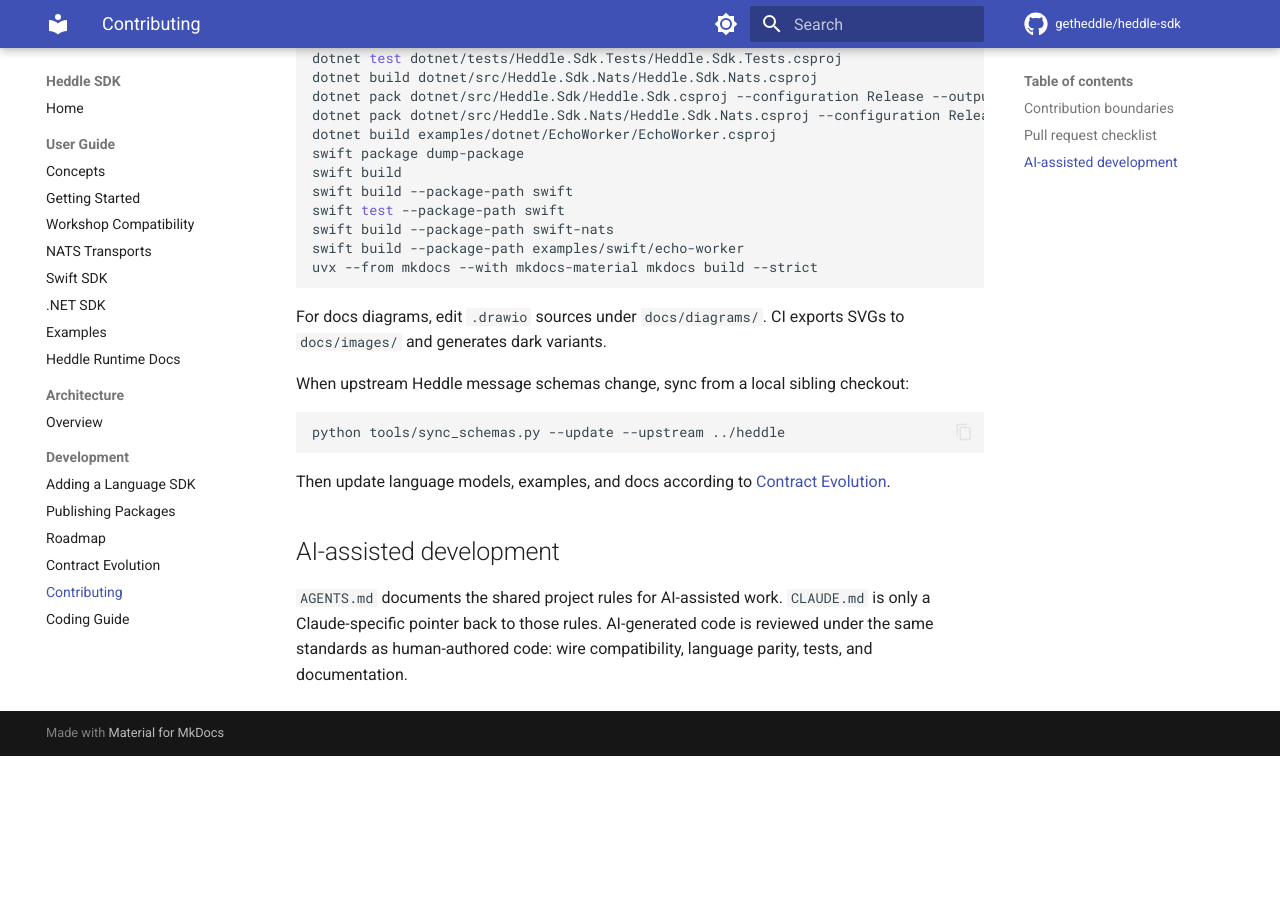
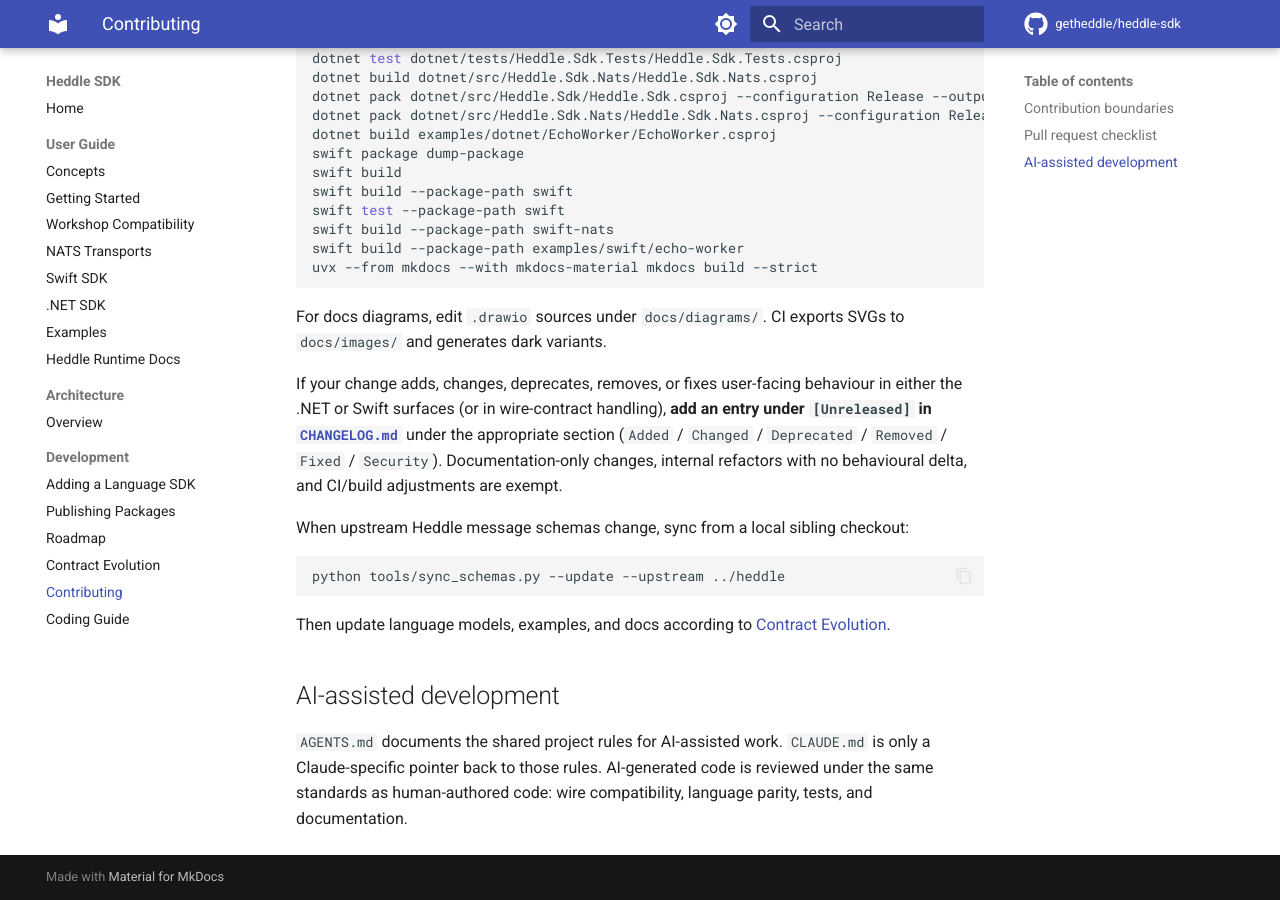
Before and after one commit to getheddle/heddle-sdk, an MkDocs documentation site: the page built from docs/CONTRIBUTING.md, in a window 1280 px wide and 900 px high, scrolled down 1126 px. Built offline with MkDocs 1.6.1 and Material for MkDocs 9.7.7, drawn with Linux system fonts in a browser that asks for light colours; comment, search, counter and statistics services are not loaded; before the commit the page ends 1882 px from its top, so only the background shows below that.

Commit message:
docs: add CHANGELOG.md; require behaviour-change entries
Adds a Keep-a-Changelog-format CHANGELOG.md at the repo root. Since
the SDK is pre-1.0 and pre-publication, the entire current scope is
captured under [Unreleased] as a starting baseline; entries will move
to a tagged release section at the first NuGet/SwiftPM publication.

AGENTS.md Review checklist gains a new mandatory item: commits that
add, change, deprecate, remove, or fix user-facing behaviour in either
language surface (or in wire-contract handling) must add an entry under
[Unreleased]. Doc-only changes, internal refactors without a
behavioural delta, and CI/build adjustments are exempt.
docs/CONTRIBUTING.md gets the same rule.

Co-Authored-By: Claude Opus 4.7 (1M context) <noreply@anthropic.com>

````diff
--- a/docs/CONTRIBUTING.md
+++ b/docs/CONTRIBUTING.md
@@ -61,6 +61,15 @@ uvx --from mkdocs --with mkdocs-material mkdocs build --strict
 For docs diagrams, edit `.drawio` sources under `docs/diagrams/`. CI exports
 SVGs to `docs/images/` and generates dark variants.
 
+If your change adds, changes, deprecates, removes, or fixes
+user-facing behaviour in either the .NET or Swift surfaces (or in
+wire-contract handling), **add an entry under `[Unreleased]` in
+[`CHANGELOG.md`](https://github.com/getheddle/heddle-sdk/blob/main/CHANGELOG.md)**
+under the appropriate section (`Added` / `Changed` / `Deprecated` /
+`Removed` / `Fixed` / `Security`). Documentation-only changes,
+internal refactors with no behavioural delta, and CI/build
+adjustments are exempt.
+
 When upstream Heddle message schemas change, sync from a local sibling checkout:
 
 ```bash
````
Also changed, not shown: AGENTS.md (+6 -0 lines), CHANGELOG.md (added, +43 -0 lines).
